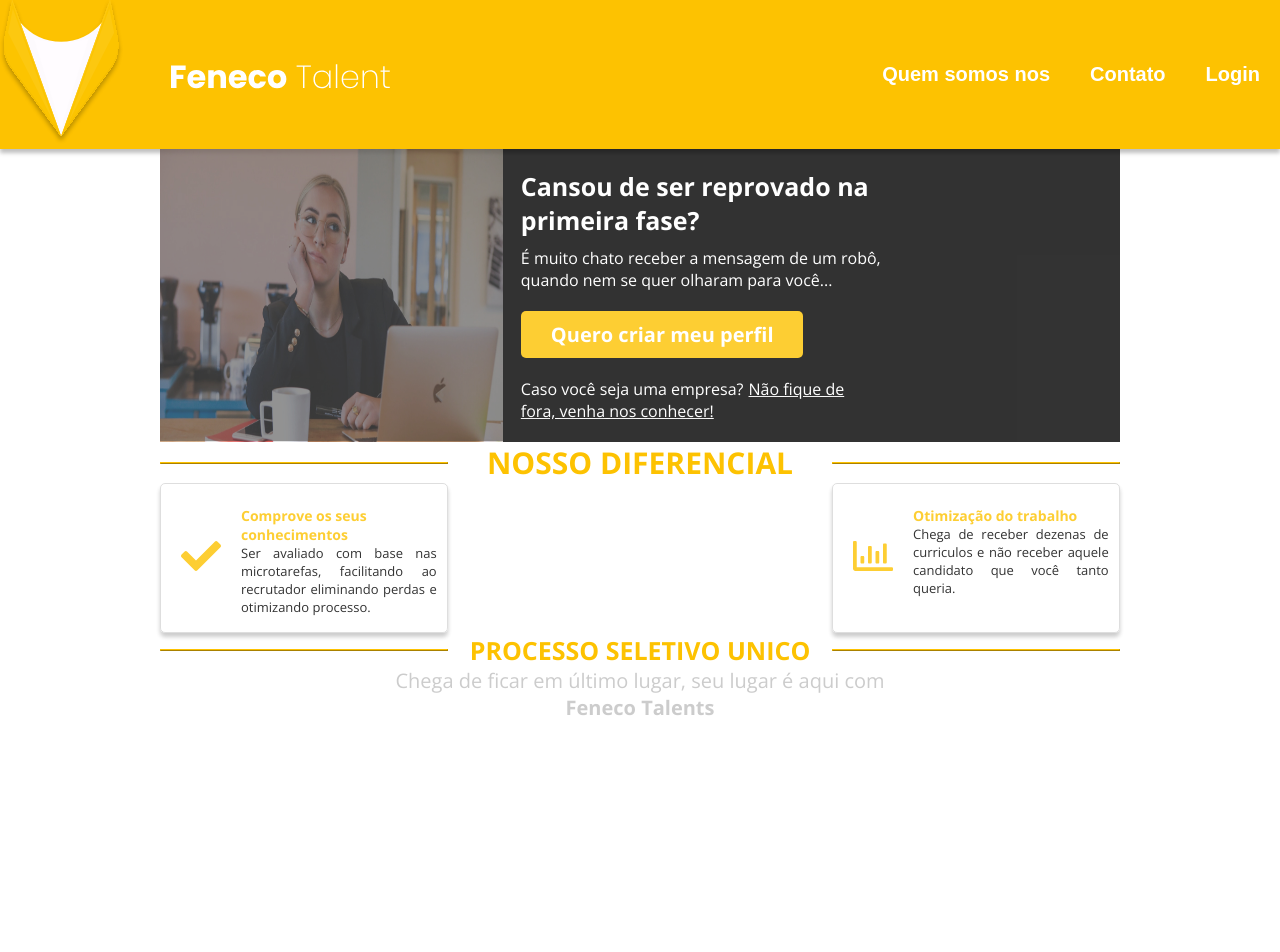
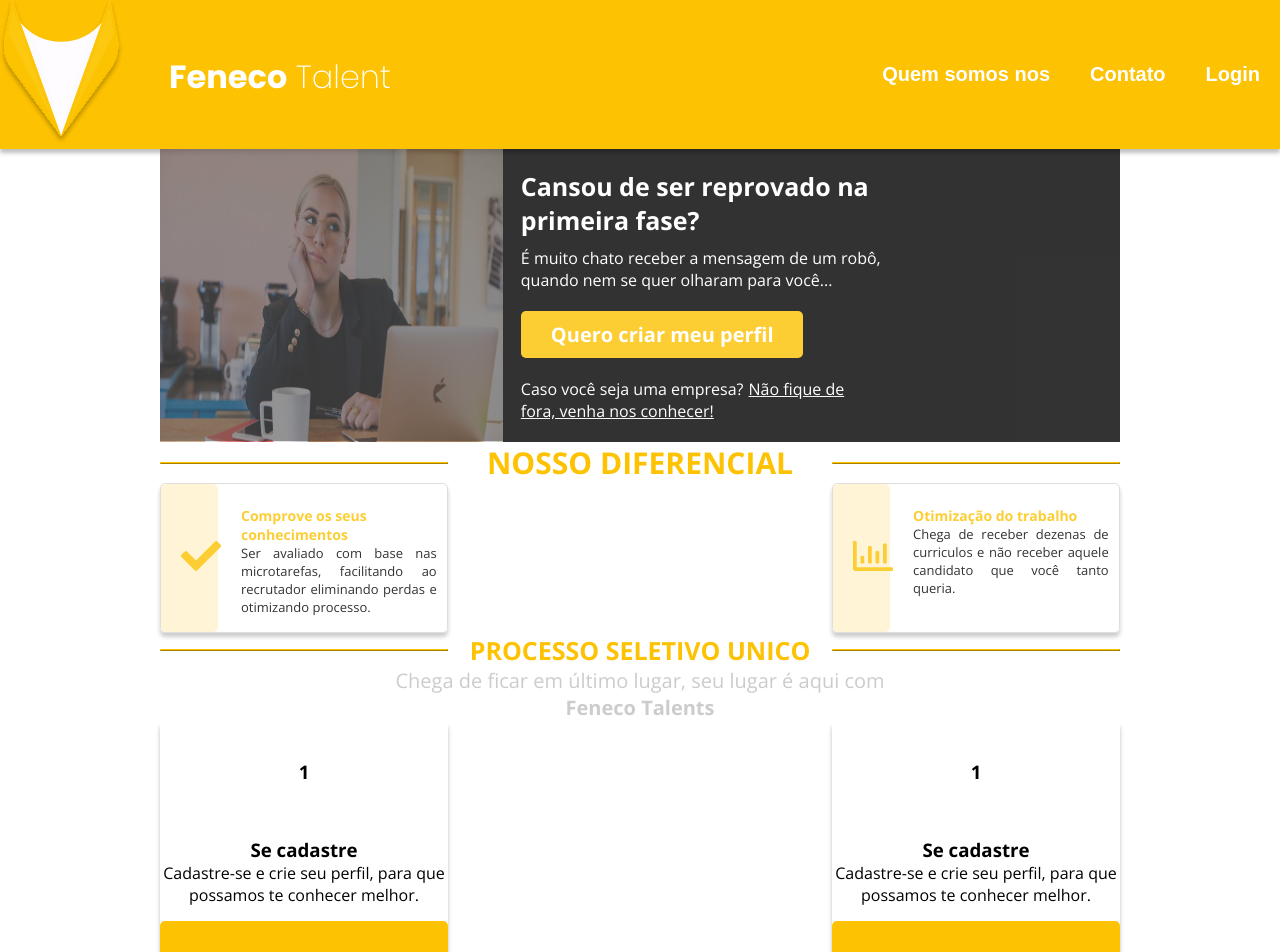
Before and after one commit to Giuzntt/Feneco, a React (Create React App) app: page / in a window 1280 px wide. Shown: the top 952 px of the page. Before the commit the page ends 800 px from the top, so only its background shows below. Built offline with nearby package versions, Linux system fonts and the light colour scheme.

Commit message:
Criando Box

```diff
--- a/src/Pages/LandingPage/index.tsx
+++ b/src/Pages/LandingPage/index.tsx
@@ -43,7 +43,8 @@ export default function LandingPage(){
               <div className="content-item-text">
                 <h3>Comprove os seus conhecimentos</h3>
                 <p>
-                  Ser avaliado com base nas microtarefas, facilitando ao recrutador eliminando perdas e otimizando processo.
+                  Ser avaliado com base nas microtarefas, facilitando ao
+                  recrutador eliminando perdas e otimizando processo.
                 </p>
               </div>
             </div>
@@ -62,22 +63,48 @@ export default function LandingPage(){
           </div>
         </MainContent>
         <ProductContent>
-
           <div className="title-product">
             <hr />
             <h1>Processo seletivo unico </h1>
             <hr />
-
           </div>
-        <h2>Chega de ficar em último lugar, seu lugar é aqui com <p>Feneco Talents</p></h2>
+          <h2>
+            Chega de ficar em último lugar, seu lugar é aqui com{" "}
+            <p>Feneco Talents</p>
+          </h2>
           <div className="content-product">
-          <div className="content-item">
-
+            <div className="content-product-item">
+              <div className="content-product-header">
+                <h3>1</h3>
+              </div>
+              <div className="content-description">
+                <h3>Se cadastre</h3>
+                <p>
+                  Cadastre-se e crie seu perfil, para que possamos te conhecer
+                  melhor.
+                </p>
+              </div>
+              <button>
+                ENTRAR COMO CANDIDATO
+              </button>
+            </div>
+            <div className="content-product-item">
+              <div className="content-product-header">
+                <h3>1</h3>
+              </div>
+              <div className="content-description">
+                <h3>Se cadastre</h3>
+                <p>
+                  Cadastre-se e crie seu perfil, para que possamos te conhecer
+                  melhor.
+                </p>
+              </div>
+              <button>
+                ENTRAR COMO CANDIDATO
+              </button>
             </div>
           </div>
         </ProductContent>
-
-
       </LandingContent>
     );
 }
--- a/src/Pages/LandingPage/styles.ts
+++ b/src/Pages/LandingPage/styles.ts
@@ -108,6 +108,7 @@ export const MainContent = styled.div`
     align-items: center;
 
     .content-item {
+      position: relative;
       width: 30%;
       border-radius: 5px;
       height: 150px;
@@ -118,7 +119,6 @@ export const MainContent = styled.div`
 
       align-items: center;
       .content-item-icon {
-        position: relative;
         margin: 0 20px;
         .icon {
           font-size: 40px;
@@ -143,18 +143,30 @@ export const MainContent = styled.div`
           text-justify: inter-word;
         }
       }
+
+      &::before{
+        /* create background; */
+        content: '';
+        position: absolute;
+        width: 20%;
+        height: 100%;
+        background-color: #fdc201;
+        opacity: 0.2;
+        border-radius: 5px;
+        z-index: -1;
+
+      }
     }
   }
 `;
 
 export const ProductContent = styled.div`
-.title-product {
+  .title-product {
     display: flex;
     justify-content: space-between;
     align-items: center;
     hr {
       border-color: #fdc201;
-
       width: 30%;
       transform: rotate(180deg);
     }
@@ -165,25 +177,64 @@ export const ProductContent = styled.div`
       text-transform: uppercase;
     }
   }
-  h2{
+  h2 {
     text-align: center;
     font-size: 20px;
     font-weight: 500;
-    color: #CCCCCC;
+    color: #cccccc;
 
-    p{
+    p {
       font-size: 20px;
       font-weight: 700;
-      color: #CCCCCC;
-
+      color: #cccccc;
     }
   }
 
   .content-product {
     width: 100%;
-    ;
+    height: 300px;
+    /* background-color: #FDC201; */
+    align-items: center;
+    display: flex;
+    justify-content: space-between;
 
+    .content-product-item {
+      width: 30%;
+      /* border: 1px solid black; */
+      box-shadow: 0px 4px 4px rgba(0, 0, 0, 0.25);
+
+      border-radius: 5px;
+      height: 300px;
+      background-color: #ffff;
+      display: grid;
+      grid-template-columns: 1fr;
+      grid-template-rows: 1fr 1fr 1fr;
+      align-items: center;
+      justify-content: center;
+
+      h3 {
+        text-align: center;
+      }
+      p {
+        text-align: center;
+      }
+
+      button {
+        width: 100%;
+        height: 100%;
+        border: none;
+        background-color: #fdc201;
+        border-radius: 5px;
+        cursor: pointer;
+        font-weight: 100;
+        font-size: 20px;
+        color: #ffff;
+        &:hover {
+          filter: brightness(0.8);
+        }
+      }
+    }
   }
-  `;
+`;
 
 // Language: typescript
--- a/src/Pages/LoginPage/index.tsx
+++ b/src/Pages/LoginPage/index.tsx
@@ -1,3 +1,4 @@
+import { Outlet } from "react-router-dom";
 
 
 
@@ -5,9 +6,11 @@
 
 export default function LoginPage() {
     return (
+        <>
         <div className="login">
         <h1>Login</h1>
-
         </div>
+        <Outlet/>
+        </>
     );
     }
```
Lines whose indentation alone changed are shown as unchanged.
